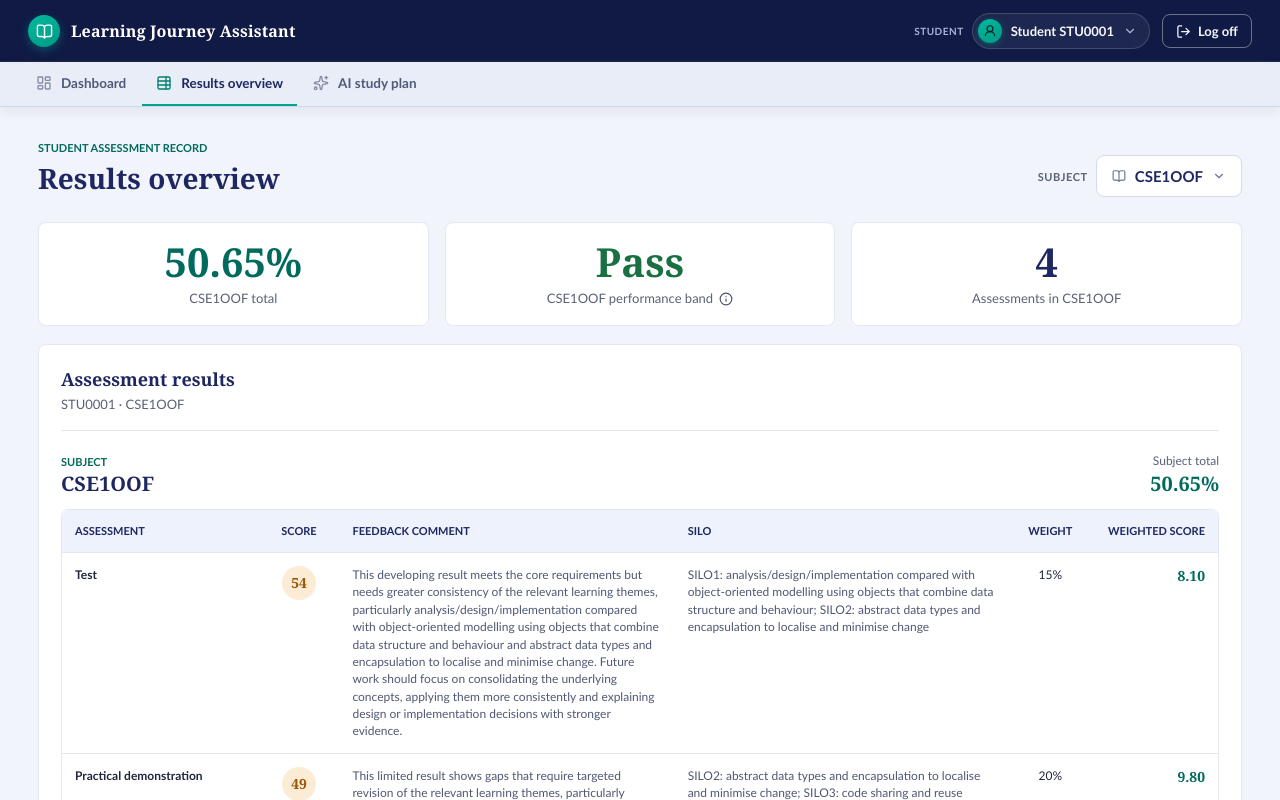
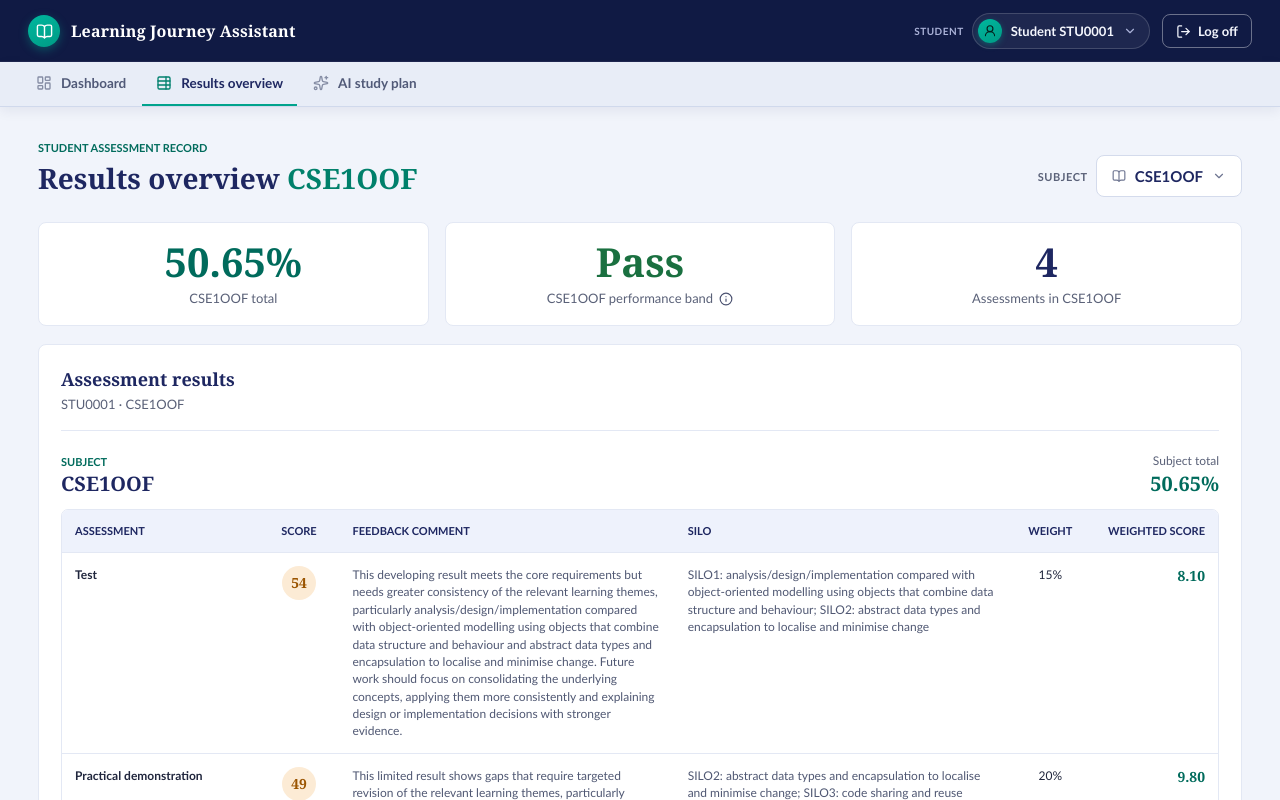
Before and after one commit to Kartik0219/learning-journey-assistant, a React (Vite) app in the folder frontend/: page /results in a window 1280 px wide. Shown: the top 800 px of the page. Built offline with nearby package versions, Linux system fonts and the light colour scheme.

Commit message:
feat: display selected subject code in results overview header

```diff
--- a/frontend/src/pages/ResultsOverviewPage.tsx
+++ b/frontend/src/pages/ResultsOverviewPage.tsx
@@ -25,7 +25,7 @@ export function ResultsOverviewPage() {
   const mapEntries = assessmentMap[selectedSubject.code] ?? []
 
   return <main className="dashboard" id="results-overview">
-    <header className="dashboard-header results-header"><div><p className="eyebrow">Student assessment record</p><h1>Results overview</h1></div><div className="header-actions"><Dropdown label="Subject" ariaLabel="Choose subject" icon={BookOpen} value={selectedSubject.code} options={results.map((subject) => ({ value: subject.code, label: subject.code }))} onChange={setSelectedSubjectCode} /></div><div className="header-spacer" aria-hidden="true" /></header>
+    <header className="dashboard-header results-header"><div><p className="eyebrow">Student assessment record</p><h1>Results overview <span className="title-subject">{selectedSubject.code}</span></h1></div><div className="header-actions"><Dropdown label="Subject" ariaLabel="Choose subject" icon={BookOpen} value={selectedSubject.code} options={results.map((subject) => ({ value: subject.code, label: subject.code }))} onChange={setSelectedSubjectCode} /></div><div className="header-spacer" aria-hidden="true" /></header>
     <section className="stats" aria-label="Selected subject assessment summary"><article className="stat-card mastery-stat"><strong>{selectedSubject.total.toFixed(2)}%</strong><span>{selectedSubject.code} total</span></article><article className="stat-card focus-stat"><strong className={performanceBand === 'Fail' ? 'band-fail' : 'band-pass'}>{performanceBand}</strong><span>{selectedSubject.code} performance <span className="label-nowrap">band<span className="tip"><button className="tip__trigger" type="button" aria-label="How the performance band is decided" aria-describedby="performance-band-tip"><Info size={14} aria-hidden="true" /></button><span className="tip__pop" id="performance-band-tip" role="tooltip">The subject's weighted total mapped to a grade band: below 50% Fail, 50–59% Pass, 60–69% Credit, 70–79% Distinction, 80% and above High Distinction. Formative only — not an official grade.</span></span></span></span></article><article className="stat-card assessment-stat"><strong>{selectedSubject.assessments.length}</strong><span>Assessments in {selectedSubject.code}</span></article></section>
     <section className="results-panel" aria-labelledby="assessment-results-heading"><div className="panel-heading"><h2 id="assessment-results-heading">Assessment results</h2><p>{studentId} · {selectedSubject.code}</p></div><div className="subject-results"><section className="subject-section" aria-labelledby={`${selectedSubject.code}-heading`}><header className="subject-header"><div><p className="eyebrow">Subject</p><h3 id={`${selectedSubject.code}-heading`}>{selectedSubject.code}</h3></div><p className="subject-total"><span>Subject total</span><strong>{selectedSubject.total.toFixed(2)}%</strong></p></header><div className="table-scroll"><table><thead><tr><th scope="col">Assessment</th><th scope="col">Score</th><th scope="col">Feedback comment</th><th scope="col">SILO</th><th scope="col">Weight</th><th scope="col">Weighted score</th></tr></thead><tbody>{selectedSubject.assessments.map((assessment) => <tr key={assessment.assessment}><th scope="row">{assessment.assessment}</th><td><span className="score">{assessment.score}</span></td><td className="feedback">{assessment.feedback}</td><td className="silos">{assessment.silos}</td><td>{formatPercentage(assessment.weight)}</td><td className="weighted-score">{assessment.weightedScore.toFixed(2)}</td></tr>)}</tbody></table></div></section></div></section>
     <section className="results-panel map-panel" aria-labelledby="assessment-map-heading"><div className="panel-heading"><h2 id="assessment-map-heading">Assessment map</h2><p>{selectedSubject.code} · {mapEntries.length} assessments</p></div><div className="subject-results"><section className="subject-section" aria-labelledby={`${selectedSubject.code}-map-heading`}><header className="subject-header"><div><p className="eyebrow">Subject</p><h3 id={`${selectedSubject.code}-map-heading`}>{selectedSubject.code}</h3></div></header><div className="table-scroll"><table><thead><tr><th scope="col">Assessment</th><th scope="col">Weight</th><th scope="col">Contribution</th><th scope="col">Early assessment</th><th scope="col">Hurdle</th><th scope="col">SILOs</th></tr></thead><tbody>{mapEntries.map((entry) => <tr key={entry.assessment}><th scope="row">{entry.assessment}</th><td>{formatPercentage(entry.weight)}</td><td>{entry.contribution}</td><td>{entry.earlyAssessment ? 'Yes' : 'No'}</td><td>{entry.hurdle ? 'Yes' : 'No'}</td><td className="silos">{entry.silos}</td></tr>)}</tbody></table></div></section></div></section>
```
